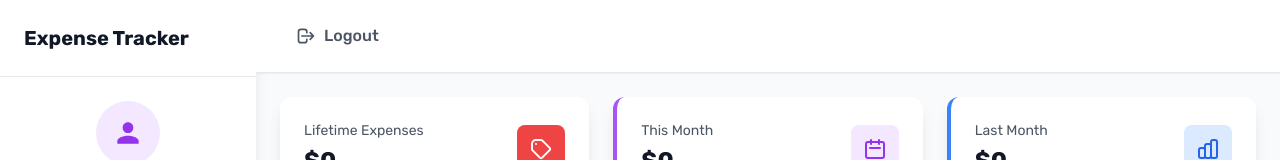
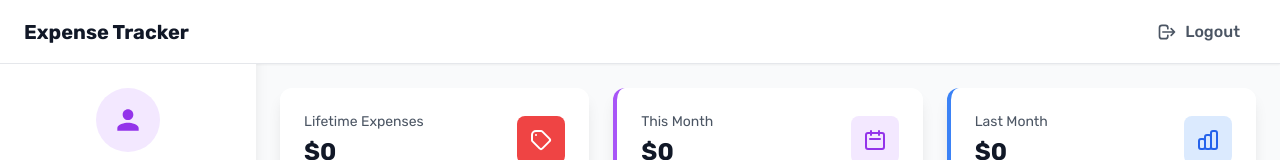
Before and after one commit to aQ-codes/expense_tracker_user_frontend, a Next.js app: page /dashboard in a window 1280 px wide. Shown: the top 160 px of the page. Built offline with nearby package versions, Linux system fonts and the light colour scheme; no server answers.

Commit message:
fix: fix ui on header and side-navbar

```diff
--- a/src/themes/components/header.tsx
+++ b/src/themes/components/header.tsx
@@ -78,13 +78,9 @@ const Header: React.FC = () => {
         position="top-right"
       />
 
-      <header className="bg-white shadow-sm border-b border-gray-200 px-6 py-4 w-full">
-        <div className="flex items-center justify-between">
-          {/* Left side - Title */}
-
-
-          {/* Right side - Logout */}
-          <div>
+      <header className="bg-white shadow-sm border-b border-gray-200 px-6 py-3 w-full flex-shrink-0 h-16 flex items-center">
+        <div className="flex items-center justify-end w-full">
+          {/* Logout Button */}
           <button
             onClick={handleLogout}
             disabled={isLoggingOut}
@@ -104,7 +100,6 @@ const Header: React.FC = () => {
             </span>
           </button>
         </div>
-        </div>
       </header>
     </>
   );
--- a/src/themes/components/side-navbar.tsx
+++ b/src/themes/components/side-navbar.tsx
@@ -64,9 +64,9 @@ const SideNavbar: React.FC = () => {
   ];
 
   return (
-    <div className="w-64 bg-white h-screen shadow-lg flex flex-col">
+    <div className="w-64 bg-white h-screen shadow-lg flex flex-col flex-shrink-0">
       {/* App Title */}
-      <div className="p-6 border-b border-gray-200">
+      <div className="h-16 flex items-center px-6 border-b border-gray-200 flex-shrink-0">
         <h1 className="text-xl font-bold text-gray-900">Expense Tracker</h1>
       </div>
 
```
Also changed, not shown: src/module/monthly-breakdown/views/monthly-breakdown-view.tsx (indentation only). Lines whose indentation alone changed are shown as unchanged.
